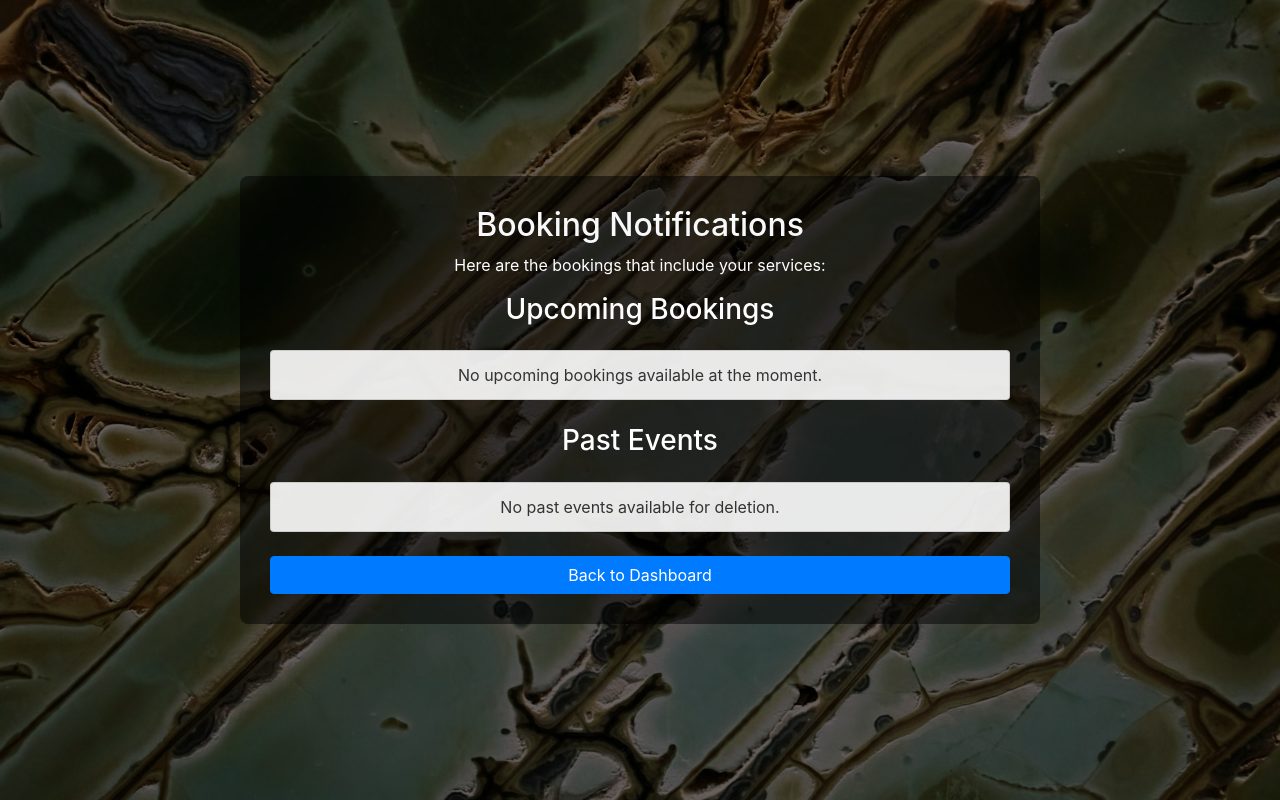
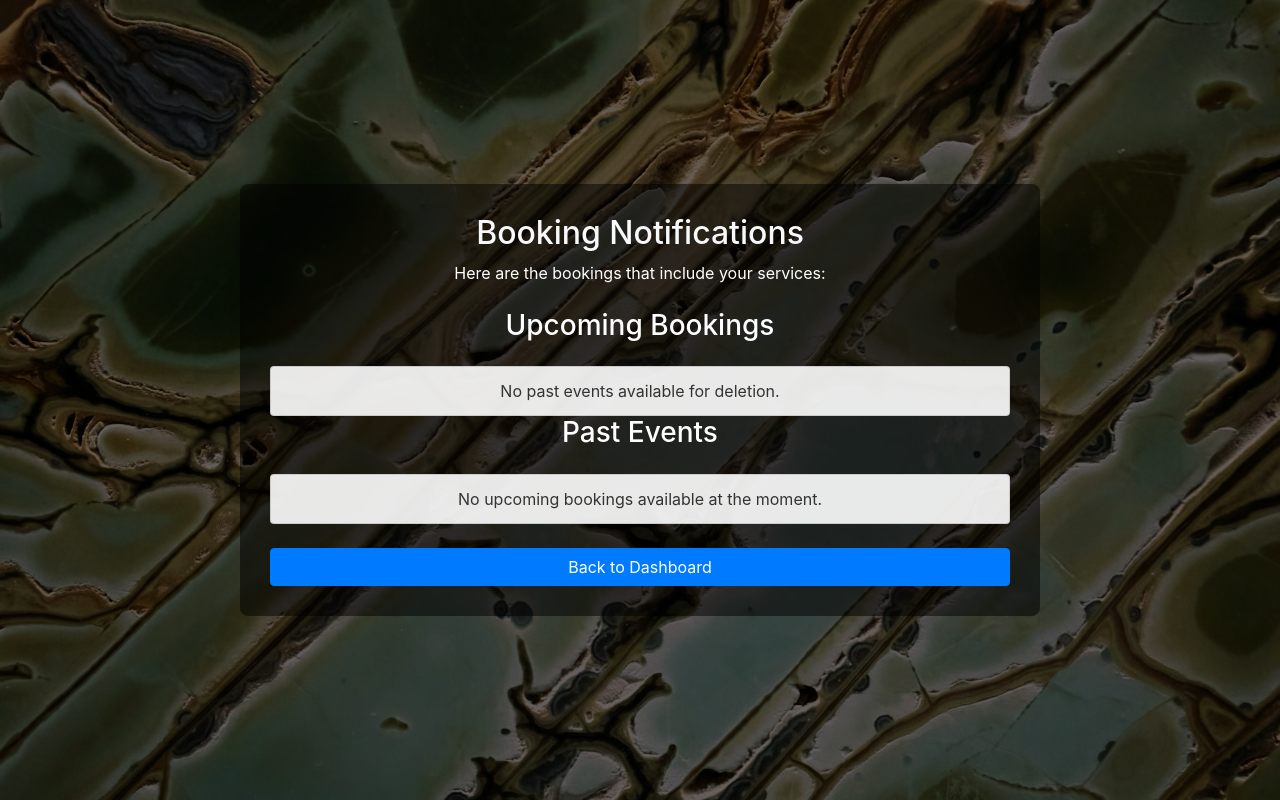
Before and after one commit to Shivangip01/Sparkset_planner, a Django app: template events/templates/events/vendor_notifications.html in a window 1280 px wide. Run offline with Django 3.2, Linux system fonts and the light colour scheme; the template is opened without the code that fills it, so the values that code supplies are empty; some libraries are stand-ins or nearby versions.

Commit message:
Sparkset_planner

```diff
--- a/events/templates/events/vendor_notifications.html
+++ b/events/templates/events/vendor_notifications.html
@@ -54,8 +54,24 @@
         <h2>Booking Notifications</h2>
         <p>Here are the bookings that include your services:</p>
 
-        <!-- Future Bookings -->
-        <h3>Upcoming Bookings</h3>
+         <!-- Future Bookings -->
+        <h3 class="mt-4">Upcoming Bookings</h3>
+        <ul class="list-group mt-4">
+            {% for booking in past_bookings %}
+                <li class="list-group-item">
+                    <strong>Event:</strong> {{ booking.event.name }}<br>
+                    <strong>Booked By:</strong> {{ booking.user.username }}<br>
+                    <strong>Date:</strong> {{ booking.start_date }}<br>
+                    <strong>Time:</strong> {{ booking.start_time }} to {{ booking.end_time }}<br>
+                    <a href="{% url 'delete_booking' booking.id %}" class="btn btn-danger btn-sm mt-2">Delete Booking</a>
+                </li>
+            {% empty %}
+                <li class="list-group-item text-center">No past events available for deletion.</li>
+            {% endfor %}
+        </ul>
+
+
+        <h3>Past Events</h3>
         <ul class="list-group mt-4">
             {% for booking in future_bookings %}
                 <li class="list-group-item">
@@ -70,21 +86,7 @@
             {% endfor %}
         </ul>
 
-        <!-- Past Bookings -->
-        <h3 class="mt-4">Past Events</h3>
-        <ul class="list-group mt-4">
-            {% for booking in past_bookings %}
-                <li class="list-group-item">
-                    <strong>Event:</strong> {{ booking.event.name }}<br>
-                    <strong>Booked By:</strong> {{ booking.user.username }}<br>
-                    <strong>Date:</strong> {{ booking.start_date }}<br>
-                    <strong>Time:</strong> {{ booking.start_time }} to {{ booking.end_time }}<br>
-                    <a href="{% url 'delete_booking' booking.id %}" class="btn btn-danger btn-sm mt-2">Delete Booking</a>
-                </li>
-            {% empty %}
-                <li class="list-group-item text-center">No past events available for deletion.</li>
-            {% endfor %}
-        </ul>
+
 
         <div class="text-center mt-4">
             <a href="{% url 'vendor_dashboard' %}" class="btn btn-primary">Back to Dashboard</a>
```
